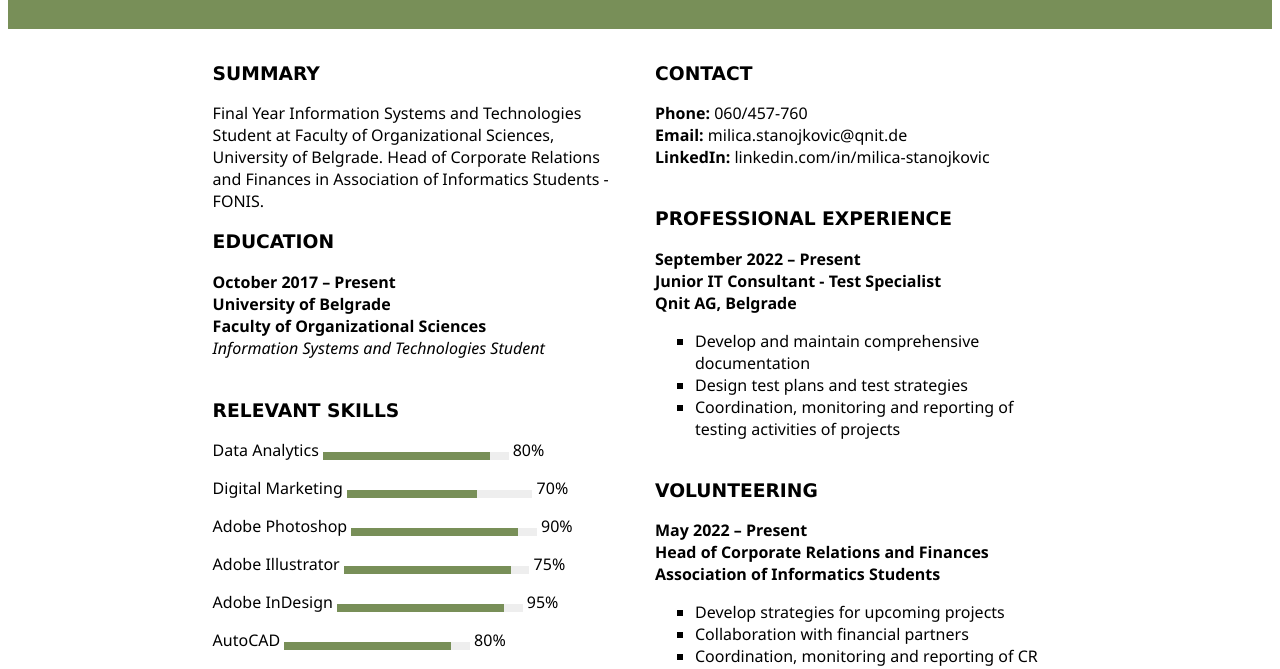
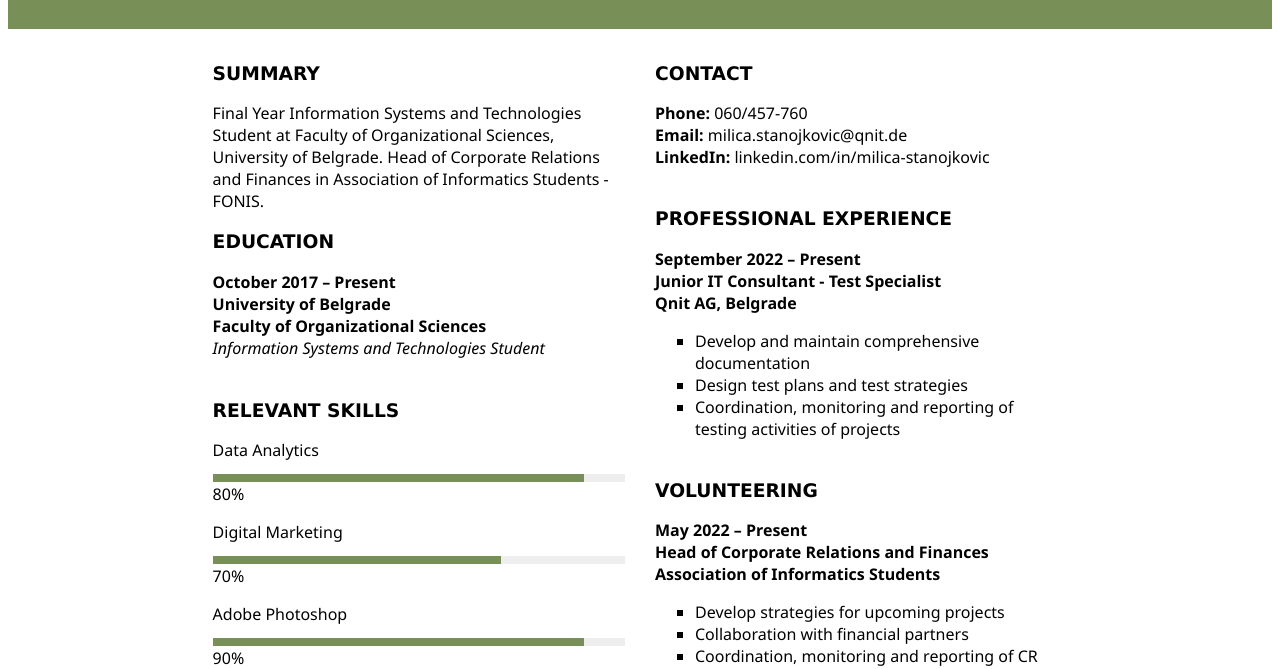
Before and after one commit to milicaastanojkovic/milicaastanojkovic.github.io, a plain HTML site: page index.html in a window 1280 px wide. Shown: the part 119-788 px from the top of the page. Drawn offline with Linux system fonts and the light colour scheme.

Commit message:
Update index.html

```diff
--- a/index.html
+++ b/index.html
@@ -35,13 +35,13 @@
 
     <div class="skills">
         <h3>RELEVANT SKILLS<b></b></h3>
-        <p class="tekst_progressbar">Data Analytics <progress value="90" max="100" style="height:8px;width:45%"></progress> 80%</p>
-        <p class="tekst_progressbar">Digital Marketing <progress value="70" max="100" style="height:8px;width:45%"></progress> 70%</p>
-        <p class="tekst_progressbar">Adobe Photoshop <progress value="90" max="100" style="height:8px;width:45%"></progress> 90%</p>
-        <p class="tekst_progressbar">Adobe Illustrator <progress value="90" max="100" style="height:8px;width:45%"></progress> 75%</p>
-        <p class="tekst_progressbar">Adobe InDesign <progress value="90" max="100" style="height:8px;width:45%"></progress> 95%</p>
-        <p class="tekst_progressbar">AutoCAD <progress value="90" max="100" style="height:8px;width:45%"></progress> 80%</p>
-        <p class="tekst_progressbar">Rhinoceros <progress value="90" max="100" style="height:8px;width:45%"></progress> 70%</p>
+        <p class="tekst_progressbar">Data Analytics <progress value="90" max="100" style="height:8px;width:100%"></progress> 80%</p>
+        <p class="tekst_progressbar">Digital Marketing <progress value="70" max="100" style="height:8px;width:100%"></progress> 70%</p>
+        <p class="tekst_progressbar">Adobe Photoshop <progress value="90" max="100" style="height:8px;width:100%"></progress> 90%</p>
+        <p class="tekst_progressbar">Adobe Illustrator <progress value="90" max="100" style="height:8px;width:100%"></progress> 75%</p>
+        <p class="tekst_progressbar">Adobe InDesign <progress value="90" max="100" style="height:8px;width:100%"></progress> 95%</p>
+        <p class="tekst_progressbar">AutoCAD <progress value="90" max="100" style="height:8px;width:100%"></progress> 80%</p>
+        <p class="tekst_progressbar">Rhinoceros <progress value="90" max="100" style="height:8px;width:100%"></progress> 70%</p>
     </div>
 
 
```
